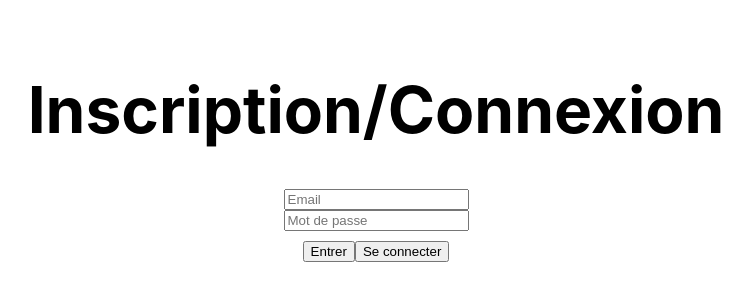
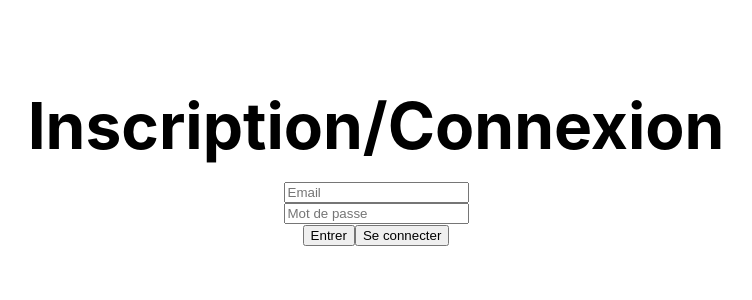
Before and after one commit to Etiolate7/Auth-module, a Next.js app in the folder auth-module-frontend/: page / in a window 1280 px wide. Shown: the part 254-554 px from the top of the page, without its empty margins (264-1016 px from the left). Built offline with nearby package versions, Linux system fonts and the light colour scheme.

Commit message:
[FIX]erreur message

```diff
--- a/auth-module-frontend/components/Home.js
+++ b/auth-module-frontend/components/Home.js
@@ -17,8 +17,8 @@ function Home() {
     }).then(response => response.json())
       .then(data => {
         if (data.result) {
-            localStorage.setItem('accessToken', data.accessToken);
-            window.location.href = '/main';
+          localStorage.setItem('accessToken', data.accessToken);
+          window.location.href = '/main';
         } else {
           console.log(data.error)
           setErreurInscription(data.error)
@@ -35,8 +35,8 @@ function Home() {
     }).then(response => response.json())
       .then(data => {
         if (data.result) {
-            localStorage.setItem('accessToken', data.accessToken);
-            window.location.href = '/main';
+          localStorage.setItem('accessToken', data.accessToken);
+          window.location.href = '/main';
         } else {
           console.log(data.error)
           setErreurInscription(data.error)
@@ -50,12 +50,14 @@ function Home() {
         <h1 className={styles.title}>
           Inscription/Connexion
         </h1>
-        <text>{erreurInscription}</text>
-        <input onChange={(e) => setInscriptionEmail(e.target.value)} value={inscriptionEmail} placeholder="Email"></input>
-        <input onChange={(e) => setInscriptionPassword(e.target.value)} value={inscriptionPassword} placeholder="Mot de passe"></input>
+        {erreurInscription && (
+          <text className={styles.erreur}>{erreurInscription}</text>
+        )}
+        <input className={styles.inputEmail} onChange={(e) => setInscriptionEmail(e.target.value)} value={inscriptionEmail} placeholder="Email"></input>
+        <input className={styles.inputPassword} onChange={(e) => setInscriptionPassword(e.target.value)} value={inscriptionPassword} placeholder="Mot de passe"></input>
         <div className={styles.buttons}>
-        <button onClick={SuivantInscription}>Entrer</button>
-        <button onClick={SuivantConnexion}>Se connecter</button>
+          <button className={styles.buttonEntrez} onClick={SuivantInscription}>Entrer</button>
+          <button className={styles.buttonInscription} onClick={SuivantConnexion}>Se connecter</button>
         </div>
       </main>
     </div>
--- a/auth-module-frontend/styles/Home.module.css
+++ b/auth-module-frontend/styles/Home.module.css
@@ -4,24 +4,24 @@
   justify-content: center;
   align-items: center;
   min-height: 100vh;
-  padding: 4rem 0;
-}
-
-.buttons {
-  display: flex;
-  margin-top: 10px;
+  padding: 40px;
+  margin: 0 auto;
 }
 
 .title {
   line-height: 1.15;
   font-size: 4rem;
+  margin-bottom: 20px;
 }
 
-.title a {
-  color: #0070f3;
-  text-decoration: none;
+.erreur {
+  padding: 10px;
+  margin: 10px 0;
+  border-radius: 4px;
+  background-color: #f8d7da;
+  color: #721c24;
+  border: 1px solid #f5c6cb;
+  width: 300px;
+  max-width: 100%;
+  text-align: center;
 }
-
-.title a:hover, .title a:focus, .title a:active {
-  text-decoration: underline;
-}
--- a/auth-module-frontend/styles/Main.module.css
+++ b/auth-module-frontend/styles/Main.module.css
@@ -87,7 +87,7 @@
 
 .revokeButton {
   padding: 5px 10px;
-  background-color: #9da1a5;
+  background-color: #73797e;
   color: white;
   border: 1px solid #ddd;
   border-radius: 4px;
```
